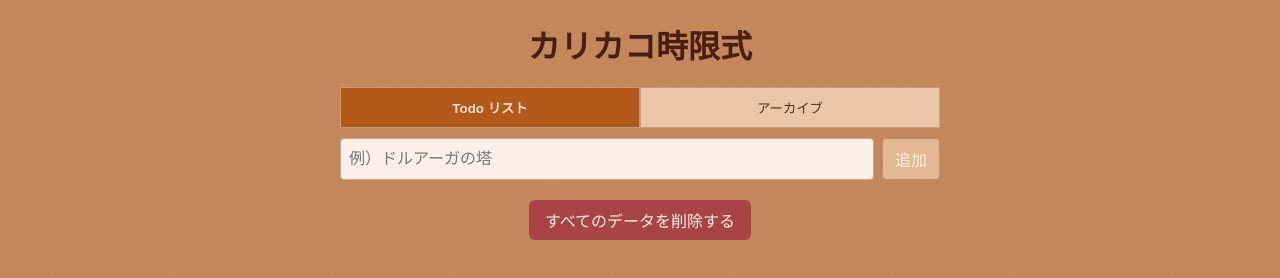
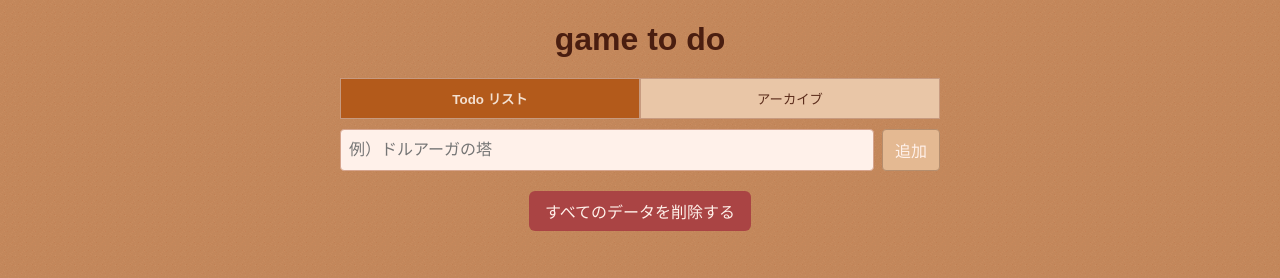
Before and after one commit to Chihaya100/todo-app, a plain HTML site: page index.html in a window 1280 px wide. Drawn offline with Linux system fonts and the light colour scheme.

Commit message:
Update index.html

```diff
--- a/index.html
+++ b/index.html
@@ -3,11 +3,11 @@
 <head>
   <meta charset="UTF-8" />
   <meta name="viewport" content="width=device-width, initial-scale=1" />
-  <title>カリカコ時限式</title>
+  <title>game to do</title>
   <link rel="stylesheet" href="style.css" />
 </head>
 <body>
-  <h1>カリカコ時限式</h1>
+  <h1>game to do</h1>
 
   <!-- タブ切り替え -->
   <div class="tabs">
```
